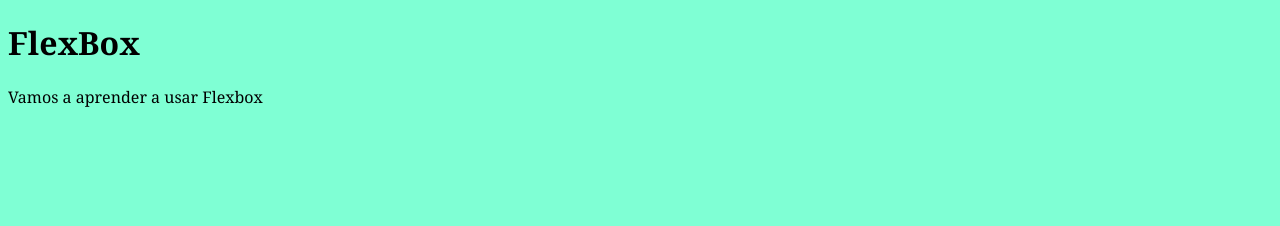
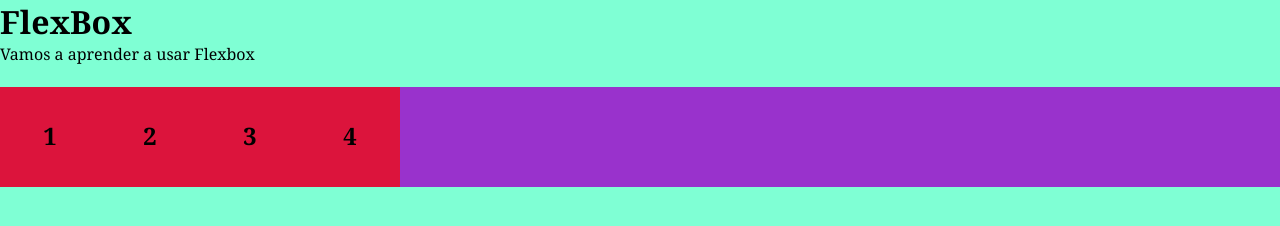
Before and after one commit to Karen10Ruiz/FlexBox, a plain HTML site: page index.html in a window 1280 px wide. Drawn offline with Linux system fonts and the light colour scheme.

Commit message:
Iniciamos con FlexBox

```diff
--- a/index.html
+++ b/index.html
@@ -1,12 +1,23 @@
 <!DOCTYPE html>
 <html lang="es">
+
 <head>
   <meta charset="UTF-8">
- <link rel="stylesheet" href="style.css">
+  <link rel="stylesheet" href="style.css">
   <title>Document</title>
 </head>
+
 <body>
   <h1>FlexBox</h1>
   <p>Vamos a aprender a usar Flexbox</p>
+  <br>
+  <div class="container">
+    <div class="item">1</div>
+    <div class="item">2</div>
+    <div class="item">3</div>
+    <div class="item">4</div>
+  </div>
+
 </body>
+
 </html>
--- a/style.css
+++ b/style.css
@@ -1,4 +1,25 @@
+* {
+  padding: 0%;
+  margin: 0%;
+  box-sizing: border-box;
+}
+
 body {
   background-color: aquamarine;
   font-family: Georgia, 'Times New Roman', Times, serif;
 }
+
+.container {
+  display:flex;
+  background-color: darkorchid;
+}
+
+.item {
+  background-color: crimson;
+  width: 100px;
+  height: 100px;
+  text-align: center;
+  font-size: 24px;
+  font-weight: bold;
+  padding-top: 32px;
+}
```
